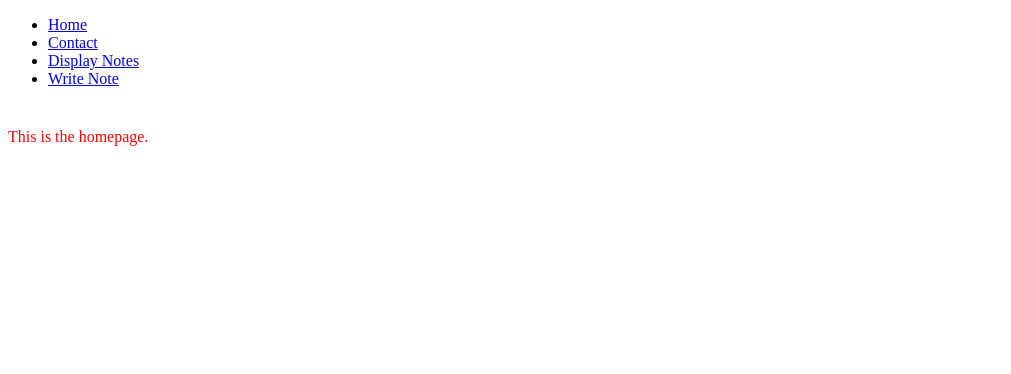
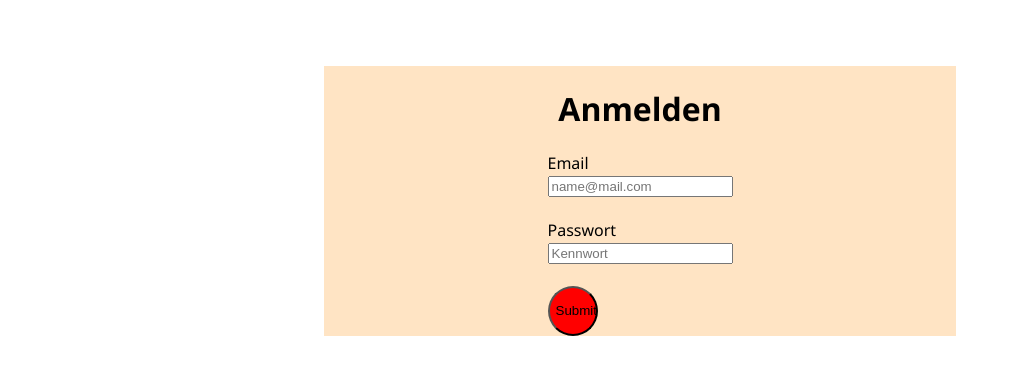
Before and after one commit to dripacademy/note-app, a React (Create React App) app in the folder wwwroot/: page /login in a window 1280 px wide. Shown: the top 374 px of the page, without its empty margins (0-1011 px from the left). Built offline with nearby package versions, Linux system fonts and the light colour scheme.

Commit message:
chore: add crypto-js and login component

```diff
--- a/wwwroot/package.json
+++ b/wwwroot/package.json
@@ -7,6 +7,7 @@
     "@testing-library/react": "^11.2.2",
     "@testing-library/user-event": "^12.5.0",
     "axios": "^0.21.0",
+    "crypto-js": "^4.0.0",
     "express": "^4.17.1",
     "formik": "^2.2.6",
     "qs": "^6.9.4",
--- a/wwwroot/src/App.js
+++ b/wwwroot/src/App.js
@@ -6,51 +6,39 @@ import {
     NavLink
 } from 'react-router-dom';
 
-import Contact from './components/contact.jsx';
-import Home from './components/home.jsx';
-import NoteForm from './components/noteform.jsx';
-import Notes from './components/note.jsx';
+import Home from './components/home';
+import NoteForm from './components/noteform';
+import Notes from './components/note';
+import Login from './components/login';
 import './App.css';
 
 function App() {
     return (
         <div className="App">
             <Router>
-                <nav>
-                <ul>
-                    <li>
                 <NavLink
                 exact to="/"
                 activeClassName="selected">
                     Home
                 </NavLink>
-                    </li>
-                    <li>
                 <NavLink
-                        to="/contact"
+                to="/login"
                 activeClassName="selected">
-                        Contact
+                    Login
                 </NavLink>
-                    </li>
-                    <li>
                 <NavLink
                 to="/notes"
                 activeClassName="selected">
                     Display Notes
                 </NavLink>
-                    </li>
-                    <li>
                 <NavLink
                 to="/write"
                 activeClassName="selected">
                     Write Note
                 </NavLink>
-                    </li>
-                </ul>
-                </nav>
                 <Switch>
-                    <Route path="/contact">
-                        <Contact />
+                    <Route path="/login">
+                        <Login />
                     </Route>
                     <Route path="/notes">
                         <Notes/>
--- a/wwwroot/src/components/contact.jsx
+++ /dev/null
@@ -1,14 +0,0 @@
-import React, { Component } from 'react';
-
-class Home extends Component {
-    render() {
-        return (
-            <div className="Contact">
-            This is the contact page.
-            <a href="https://github.com/youngtrashbag">my github</a>
-            </div>
-        )
-    }
-}
-
-export default Home;
--- /dev/null
+++ b/wwwroot/src/components/login.css
@@ -0,0 +1,18 @@
+.login {
+    height: 100%;
+    width: 100%;
+    display: flex;
+    justify-content: center;
+}
+
+.container {
+    width: 50%;
+    height: 80%;
+    background-color: bisque;
+    display: flex;
+    align-items: center;
+    flex-direction: column;
+    flex-grow: inherit;
+
+    font-family: 'Segoe UI', Tahoma, Geneva, Verdana, sans-serif;
+}
--- /dev/null
+++ b/wwwroot/src/components/login.jsx
@@ -0,0 +1,78 @@
+import React from 'react';
+import {useFormik} from 'formik';
+import * as Yup from 'yup';
+import sha256 from 'crypto-js/sha256';
+
+import './login.css';
+
+const LoginForm = () => {
+    const formik = useFormik({
+        initialValues: {
+            email: "",
+            password: ""
+        },
+        validationSchema: (Yup.object({
+                email: Yup.string()
+                .email("Ungültige Email")
+                .required("Erforderlich"),
+                password: Yup.string()
+                .min(8, "Passwort ist zu kurz")
+            })),
+        onSubmit: values => {
+            //TODO: communicate with api
+            values.password = sha256(values.password).toString();
+            alert(JSON.stringify(values, null, 2));
+        }
+    })
+
+    return (
+        <form onSubmit={formik.handleSubmit}>
+            <label htmlFor="email">Email</label>
+            <br/>
+            <input
+                id="email"
+                name="email"
+                placeholder="name@mail.com"
+                value={formik.values.email}
+                onChange={formik.handleChange}
+                type="email"
+            />
+            {formik.touched.email && formik.errors.email ? (
+            <div class="error" style="color: red;">{formik.errors.email}</div>
+            ) : null}
+            <br/>
+            <br/>
+            <label htmlFor="password">Passwort</label>
+            <br/>
+            <input
+                id="password"
+                name="password"
+                placeholder="Kennwort"
+                value={formik.values.password}
+                onChange={formik.handleChange}
+                type="password"
+            />
+            {formik.touched.password && formik.errors.password ? (
+            <div class="error" style="color: red;">{formik.errors.password}</div>
+            ) : null}
+            <br/>
+            <br/>
+            <button type="submit">Submit</button>
+        </form>
+    );
+}
+
+class Login extends React.Component {
+    render() {
+        return(
+            <div class="login">
+                <div class="container">
+                    <h1>Anmelden</h1>
+                    <LoginForm />
+                </div>
+            </div>
+        );
+    }
+}
+
+export default Login;
```
Also changed, not shown: 1 other file (tests, documents, lock files or other folders). Lines whose indentation alone changed are shown as unchanged.
